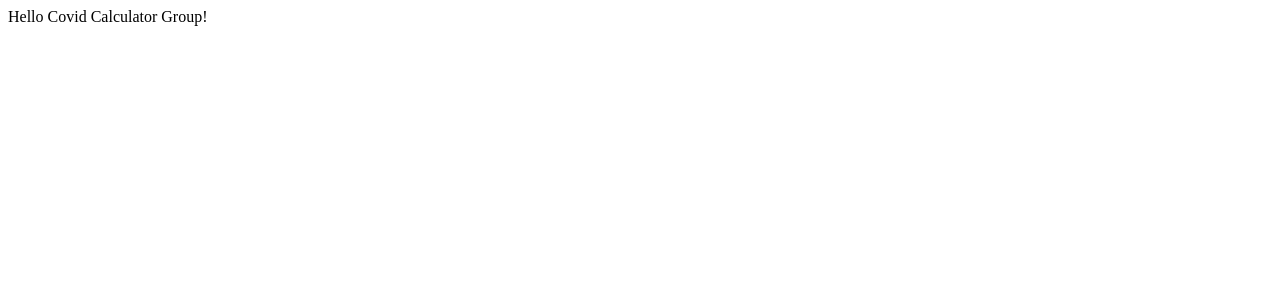
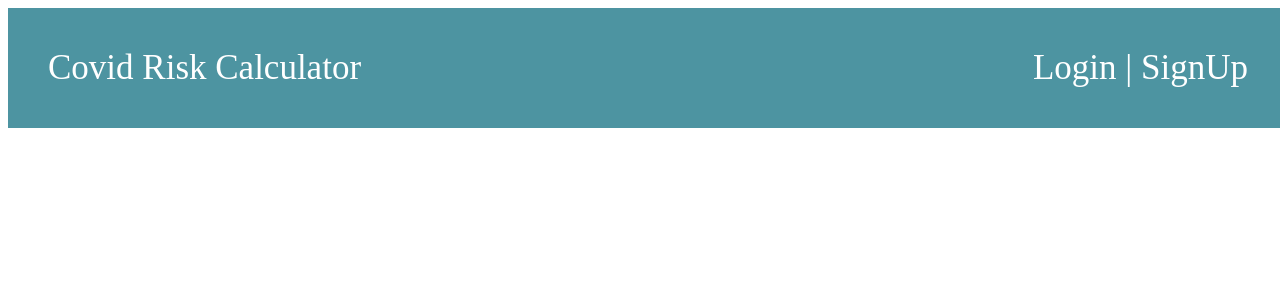
Before and after one commit to COVID-Risk-Calculator/Front-End, a React (Create React App) app in the folder covidcalculator/: page / in a window 1280 px wide. Shown: the top 300 px of the page. Built offline with nearby package versions, Linux system fonts and the light colour scheme.

Commit message:
fixing package lock

```diff
--- a/covidcalculator/package.json
+++ b/covidcalculator/package.json
@@ -3,6 +3,9 @@
   "version": "0.1.0",
   "private": true,
   "dependencies": {
+    "@emotion/react": "^11.10.4",
+    "@emotion/styled": "^11.10.4",
+    "@mui/material": "^5.10.5",
     "@testing-library/jest-dom": "^5.16.5",
     "@testing-library/react": "^13.4.0",
     "@testing-library/user-event": "^13.5.0",
--- a/covidcalculator/src/App.js
+++ b/covidcalculator/src/App.js
@@ -1,10 +1,10 @@
 import './App.css';
+import Navbar from './Components/Navbar';
+
 
 function App() {
   return (
-    <div className="App">
-      Hello Covid Calculator Group!
-    </div>
+    <Navbar />
   );
 }
 
--- /dev/null
+++ b/covidcalculator/src/Components/Navbar.js
@@ -0,0 +1,31 @@
+import Button from '@mui/material/Button';
+
+
+export default function Navbar() {
+    return (
+        <>
+            <div style={{ width: '100vw', height: '15vh', backgroundColor: '#4d94a1'}}>
+                <div style={{
+                    color: 'white',
+                    fontSize: '35px',
+                    height: '15vh',
+                    display: 'flex',
+                    alignItems: 'center',
+                    width:'100vw',
+                    justifyContent:'space-between',
+
+                }}>
+                    <div style={{paddingLeft:'40px'}}>
+                    Covid Risk Calculator
+                    </div>
+                    <div style={{
+                        display: 'flex',
+                        justifyContent: 'space-between',
+                        marginRight:'40px'
+                    }}>Login | SignUp
+                    </div>
+                </div>
+            </div>
+        </>
+    )
+}
```
Also changed, not shown: 1 other file (tests, documents, lock files or other folders).
